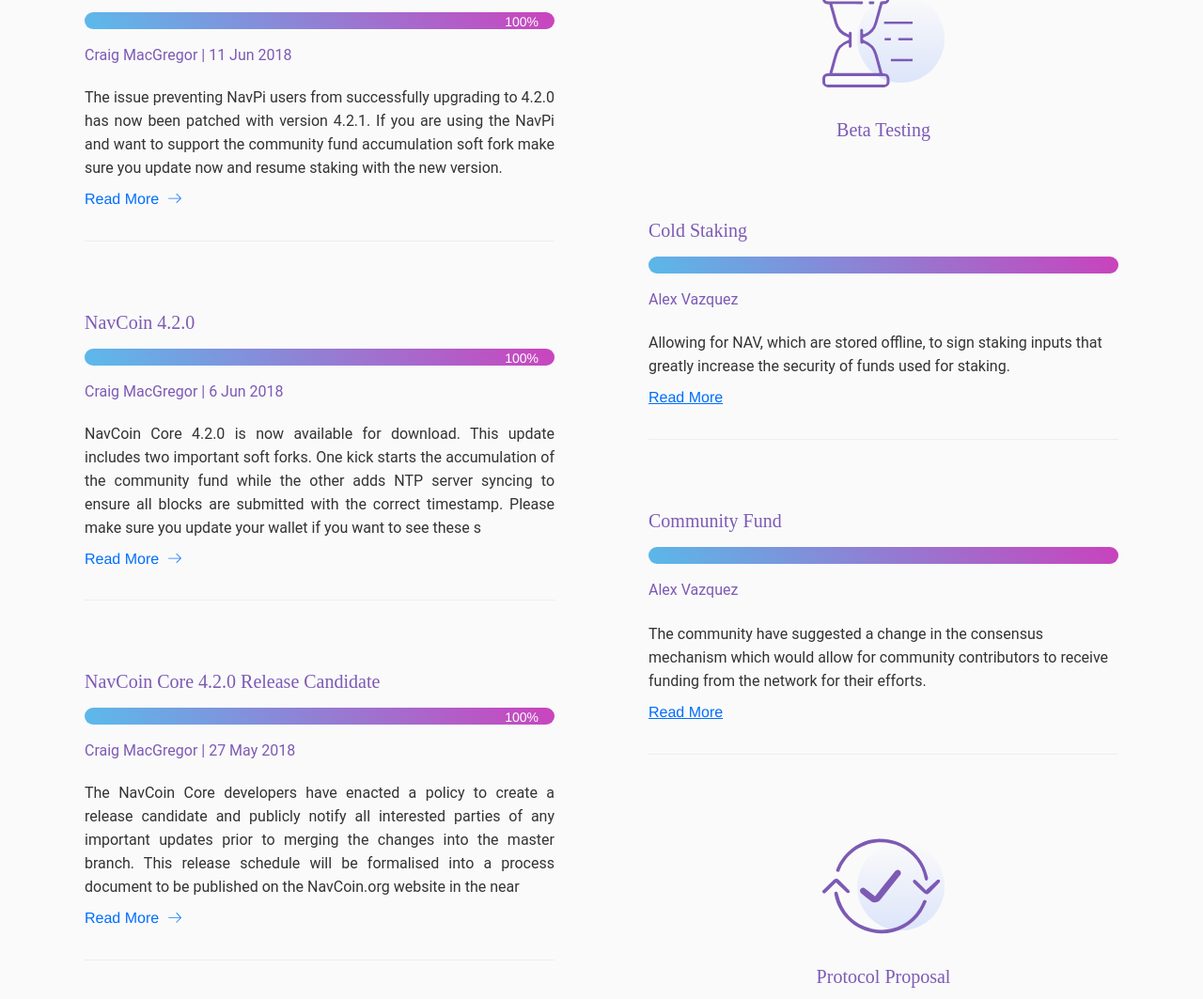
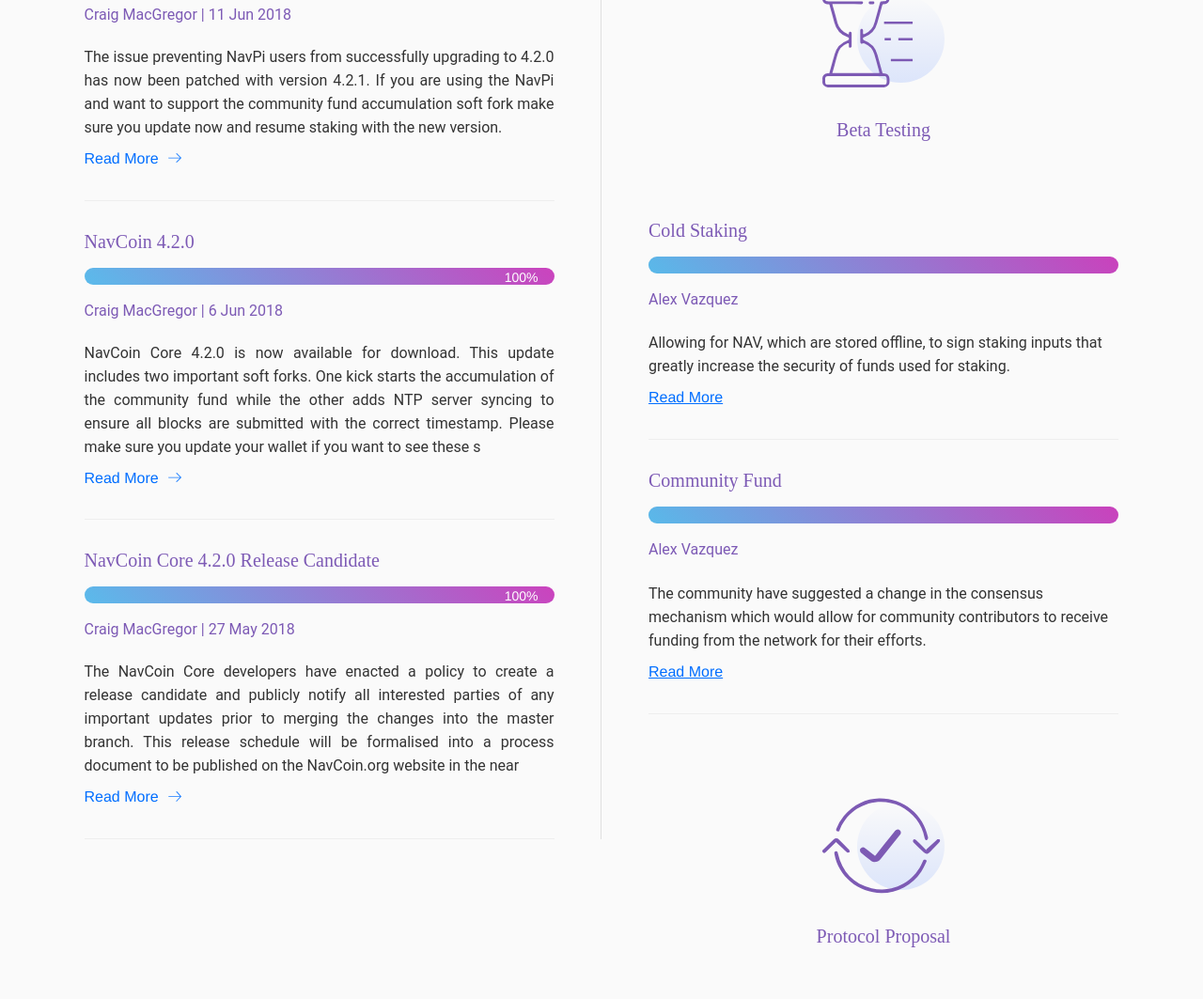
Before and after one commit to kakax114/navcoin-handoff, a plain HTML site: page index.html in a window 1280 px wide. Shown: the part 887-1950 px from the top of the page at 94% size. Drawn offline with Linux system fonts and the light colour scheme.

Commit message:
refine roadmap component

```diff
--- a/index.html
+++ b/index.html
@@ -15,7 +15,7 @@
         <p style="font-family:roboto;margin:0;/*margin-bottom:75px;*/font-size:16px;color:#7D5AB5;">Find the right solution for your business</p>
     </div>
     <div class="row" style="margin:0 auto;max-width:1200px;">
-        <div class="col-md-6" style="/*padding:0px 60px;*//*max-width:500px;*/">
+        <div class="col-md-6" style="/*padding:0px 60px;*//*max-width:500px;*/border-right:solid 1px rgba(0,0,0,0.11);">
             <div style="/*display:flex;*//*justify-content:center;*//*flex-direction:column;*//*align-content:center;*/max-width:500px;margin:0 auto;margin-top:75px;/*min-width:310px;*/">
                 <div id="icon-div" style="display:flex;margin:0 auto;justify-content:center;">
                     <div><img src="assets/img/Group%202899.svg" style="width:130px;">
@@ -35,7 +35,7 @@
                     </a>
                     <hr style="margin:0;margin-top:32px;">
                 </div>
-                <div style="margin:0;margin-top:75px;">
+                <div style="margin:0;margin-top:32px;">
                     <h1 style="margin:0;font-size:20px;margin-bottom:17px;font-family:raleway;font-weight:500;color:#7D5AB5;">NavCoin 4.2.1 - 32Bit NTP Sync Hotfix</h1>
                     <div style="height:18px;background:linear-gradient(45deg, rgba(68, 178, 233, 0.88) 0%, rgba(197, 41, 181, 0.88) 100%, rgba(197, 41, 181, 0.88) 100%);border-radius:20px;/*text-align:left;*/margin-bottom:17px;">
                         <p style="width:100%;text-align:right;padding-right:17px;color:white;">100%</p>
@@ -48,7 +48,7 @@
                     </a>
                     <hr style="margin:0;margin-top:32px;">
                 </div>
-                <div style="margin:0;margin-top:75px;">
+                <div style="margin:0;margin-top:32px;">
                     <h1 style="margin:0;font-size:20px;margin-bottom:17px;font-family:raleway;font-weight:500;color:#7D5AB5;">NavCoin 4.2.0</h1>
                     <div style="height:18px;background:linear-gradient(45deg, rgba(68, 178, 233, 0.88) 0%, rgba(197, 41, 181, 0.88) 100%, rgba(197, 41, 181, 0.88) 100%);border-radius:20px;/*text-align:left;*/margin-bottom:17px;">
                         <p style="width:100%;text-align:right;padding-right:17px;color:white;">100%</p>
@@ -61,7 +61,7 @@
                     </a>
                     <hr style="margin:0;margin-top:32px;">
                 </div>
-                <div style="margin:0;margin-top:75px;">
+                <div style="margin:0;margin-top:32px;">
                     <h1 style="margin:0;font-size:20px;margin-bottom:17px;font-family:raleway;font-weight:500;color:#7D5AB5;">NavCoin Core 4.2.0 Release Candidate</h1>
                     <div style="height:18px;background:linear-gradient(45deg, rgba(68, 178, 233, 0.88) 0%, rgba(197, 41, 181, 0.88) 100%, rgba(197, 41, 181, 0.88) 100%);border-radius:20px;/*text-align:left;*/margin-bottom:17px;">
                         <p style="width:100%;text-align:right;padding-right:17px;color:white;">100%</p>
@@ -119,7 +119,7 @@
                     </a>
                     <hr style="margin:0;margin-top:32px;">
                 </div>
-                <div style="margin:0;margin-top:75px;">
+                <div style="margin:0;margin-top:32px;">
                     <h1 style="margin:0;font-size:20px;margin-bottom:17px;font-family:raleway;font-weight:500;color:#7D5AB5;">Community Fund</h1>
                     <div style="height:18px;/*background:linear-gradient(45deg, rgba(68, 178, 233, 0.88) 0%, rgba(197, 41, 181, 0.88) 100%, rgba(197, 41, 181, 0.88) 100%);*/border-radius:20px;text-align:left;margin-bottom:17px;background-color:#EEEEEE;">
                         <div style="height:100%;background:linear-gradient(45deg, rgba(68, 178, 233, 0.88) 0%, rgba(197, 41, 181, 0.88) 100%, rgba(197, 41, 181, 0.88) 100%);border-radius:20px;/*text-align:left;*//*margin-bottom:17px;*//*width:50%;*/">
@@ -156,7 +156,7 @@
                     </a>
                     <hr style="margin:0;margin-top:32px;">
                 </div>
-                <div style="margin:0;margin-top:75px;">
+                <div style="margin:0;margin-top:32px;">
                     <h1 style="margin:0;font-size:20px;margin-bottom:17px;font-family:raleway;font-weight:500;color:#7D5AB5;">NPIP002: Static Block Reward</h1>
                     <div style="height:18px;/*background:linear-gradient(45deg, rgba(68, 178, 233, 0.88) 0%, rgba(197, 41, 181, 0.88) 100%, rgba(197, 41, 181, 0.88) 100%);*/border-radius:20px;text-align:left;margin-bottom:17px;background-color:#EEEEEE;">
                         <div style="height:100%;background:linear-gradient(45deg, rgba(68, 178, 233, 0.88) 0%, rgba(197, 41, 181, 0.88) 100%, rgba(197, 41, 181, 0.88) 100%);border-radius:20px;/*text-align:left;*//*margin-bottom:17px;*/width:3%;">
@@ -172,7 +172,7 @@
                     </a>
                     <hr style="margin:0;margin-top:32px;">
                 </div>
-                <div style="margin:0;margin-top:75px;">
+                <div style="margin:0;margin-top:32px;">
                     <h1 style="margin:0;font-size:20px;margin-bottom:17px;font-family:raleway;font-weight:500;color:#7D5AB5;">NPIP004: Static Block Reward</h1>
                     <div style="height:18px;/*background:linear-gradient(45deg, rgba(68, 178, 233, 0.88) 0%, rgba(197, 41, 181, 0.88) 100%, rgba(197, 41, 181, 0.88) 100%);*/border-radius:20px;text-align:left;margin-bottom:17px;background-color:#EEEEEE;">
                         <div style="height:100%;background:linear-gradient(45deg, rgba(68, 178, 233, 0.88) 0%, rgba(197, 41, 181, 0.88) 100%, rgba(197, 41, 181, 0.88) 100%);border-radius:20px;/*text-align:left;*//*margin-bottom:17px;*/width:3%;">
```
